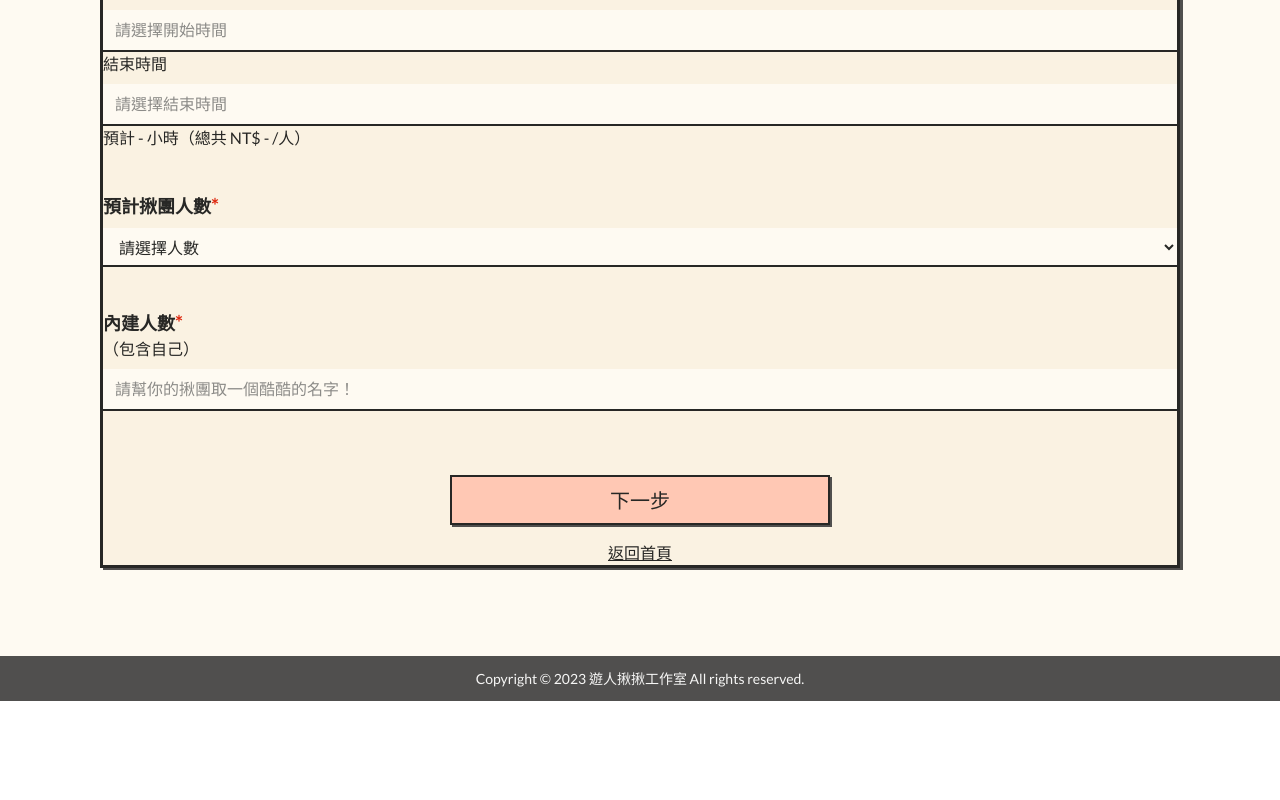
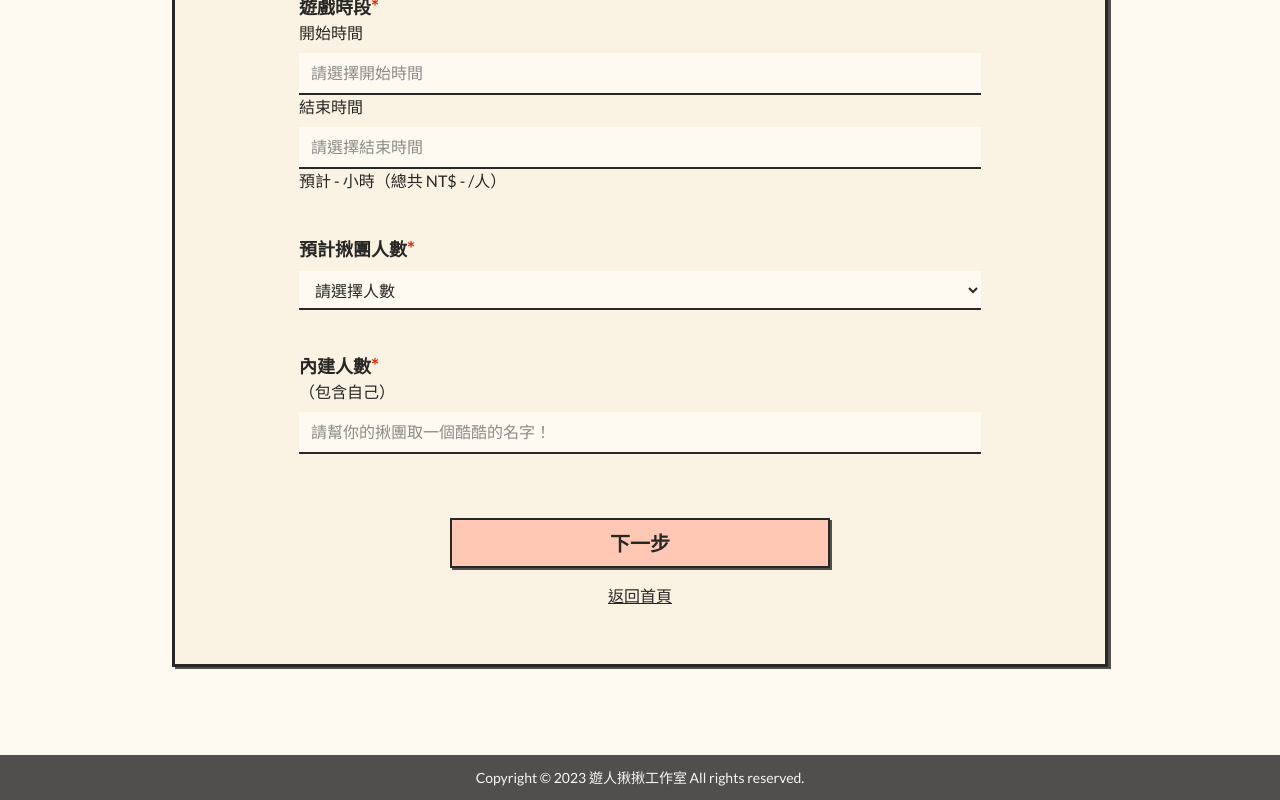
Before and after one commit to star82620/join-joy, a Next.js app: page /create-group in a window 1280 px wide. Shown: the part 750-1550 px from the top of the page. Before the commit the page ends 1451 px from the top, so only its background shows below. Built offline with nearby package versions, Linux system fonts and the light colour scheme.

Commit message:
update/ adjust create-group layout

```diff
--- a/common/components/GeneralButton/index.tsx
+++ b/common/components/GeneralButton/index.tsx
@@ -23,7 +23,7 @@ export default function GeneralButton({
     <button
       className={clsx(
         "border-2 border-gray-950 shadow-btn",
-        "px-3 py-2 h-fit text-xl md:text-xs",
+        "px-3 py-2 h-fit font-semibold",
         textColor,
         defaultStyle,
         hoverStyle,
--- a/modules/CreateGroup/ProgressBar.tsx
+++ b/modules/CreateGroup/ProgressBar.tsx
@@ -36,7 +36,6 @@ export default function ProgressBar() {
         {steps.map((step) => {
           const { id, content, desc } = step;
           isActive = Number(activePage) >= Number(step.id) ? true : false;
-          console.log(activePage, step.id, isActive);
           return (
             <section
               key={id}
--- a/modules/CreateGroup/StepOne.tsx
+++ b/modules/CreateGroup/StepOne.tsx
@@ -108,7 +108,7 @@ export default function StepOne() {
             type="button"
             appearance="orange"
             onClick={handleBtnOne}
-            className="px-[158px] md:py-2 md:px-3 md:w-full"
+            className="px-[158px] md:py-2 md:px-3 md:w-full text-xl md:text-md"
           >
             下一步
           </Button>
--- a/modules/CreateGroup/StepTwo.tsx
+++ b/modules/CreateGroup/StepTwo.tsx
@@ -29,6 +29,10 @@ export default function StepTwo() {
   const handleBtnTwo = () => {
     // 把資料丟進 value useState 裡
     setActivePage(3);
+  };
+  const backPrev = () => {
+    // 把資料丟進 value useState 裡
+    setActivePage(1);
   };
   return (
     <>
@@ -155,7 +159,9 @@ export default function StepTwo() {
             完成開團
           </Button>
 
-          <Link href="/">上一頁</Link>
+          <p className="underline" onClick={backPrev}>
+            上一頁
+          </p>
           <Link href="/">返回首頁</Link>
         </div>
       </section>
--- a/modules/CreateGroup/index.tsx
+++ b/modules/CreateGroup/index.tsx
@@ -18,8 +18,9 @@ export default function CreateGroup() {
 
   return (
     <div className="container">
+      <div className="m-auto max-w-[936px]">
         <Wrapper title={title} titleStyle="font-semibold text-xl leading-[1.2]">
-        <div className=" flex flex-col items-center gap-8 md:gap-6">
+          <div className="px-[124px] pt-12 pb-14 lg:px-24 md:px-4 md:pt-8 md:pb-12 flex flex-col items-center gap-8 md:gap-6">
             <ActiveContext.Provider value={[activePage, setActivePage]}>
               <ProgressBar />
               <div className="w-full">
@@ -33,5 +34,6 @@ export default function CreateGroup() {
           </div>
         </Wrapper>
       </div>
+    </div>
   );
 }
```
Lines whose indentation alone changed are shown as unchanged.
